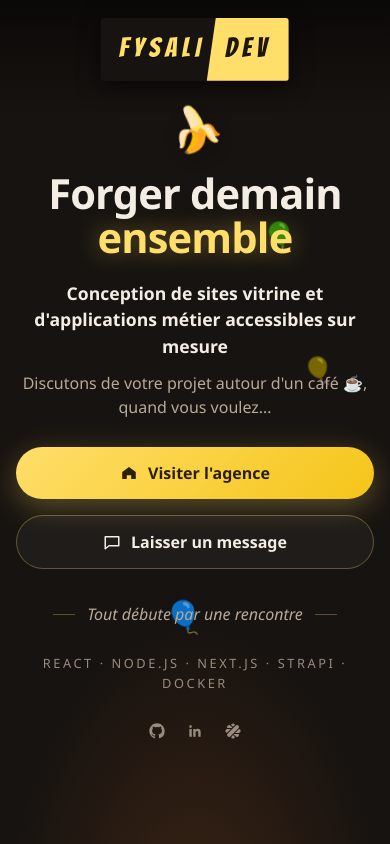
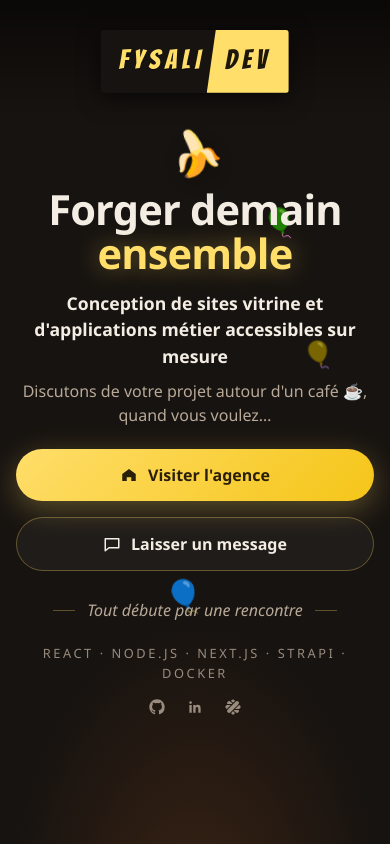
Before and after one commit to Fysalidev/www-fysalidev-2026, a Next.js app: page / in a window 390 px wide. Built offline with nearby package versions, Linux system fonts and the light colour scheme.

Commit message:
11 | Mobile | Espacements resserrés et défilement de secours sous 420px
Generated by Mistral Vibe.
Co-Authored-By: Mistral Vibe <vibe@mistral.ai>

```diff
--- a/src/app/globals.css
+++ b/src/app/globals.css
@@ -295,10 +295,21 @@
         h1 { font-size: 2.2rem; }
       }
       /* petits mobiles (iPhone 13 mini : 375 px) : les deux CTA ne
-         tiennent pas côte à côte — empilés en pleine largeur */
+         tiennent pas côte à côte — empilés en pleine largeur ;
+         espacements resserrés pour tenir dans la zone visible
+         (viewport-fit=cover ne déduit pas la barre Safari de svh) ;
+         défilement vertical en filet de sécurité si l'écran est trop bas */
       @media (max-width: 420px) {
+        body { overflow-y: auto; }
         .cta-row { flex-direction: column; align-items: stretch; }
         .cta { justify-content: center; }
+        .banana-hero { margin-bottom: 16px; }
+        h1 { margin-bottom: 14px; }
+        .subtitle { margin-bottom: 10px; }
+        .tagline { margin-bottom: 22px; }
+        .cta-row { margin-bottom: 22px; }
+        footer { margin-top: 22px; }
+        .social-bar { margin-top: 16px; }
       }
       /* mobiles portrait : hauteur minimum garantie, mais toujours dans le
          viewport : la page reste fixe, sans jamais être coupée */
```
